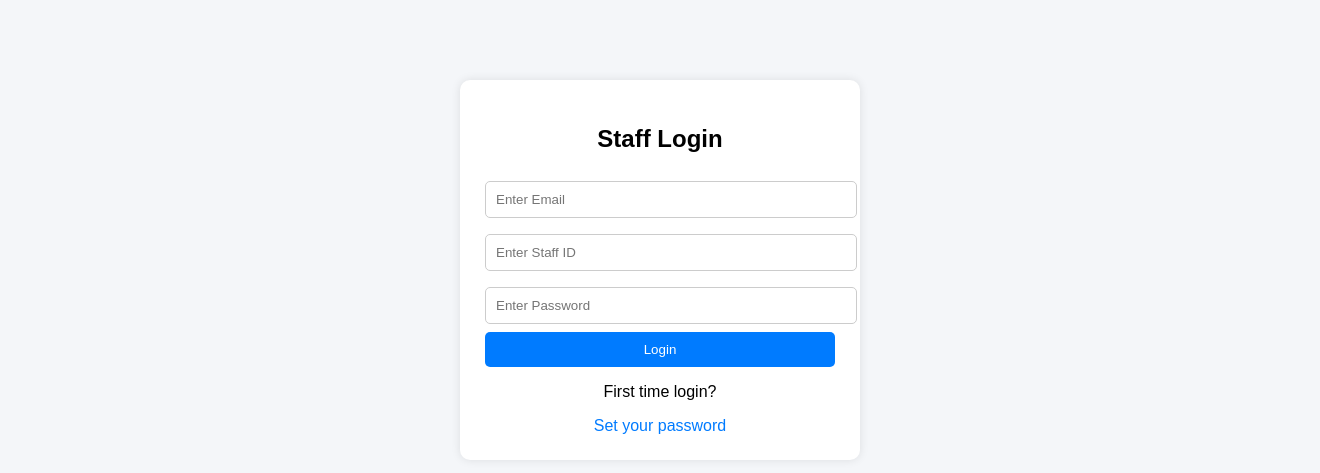
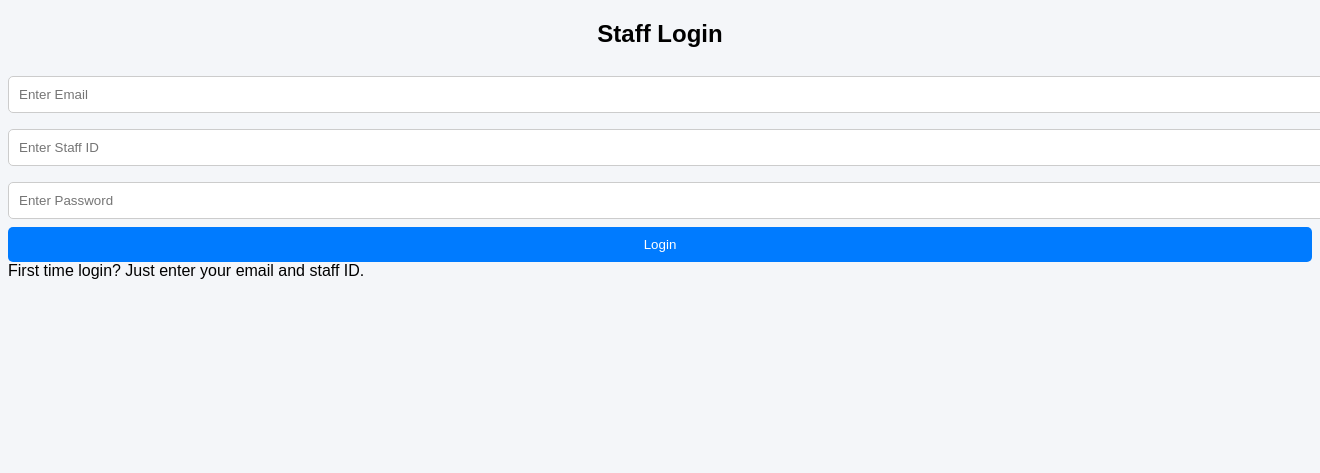
Before and after one commit to Amisha103/multi-tenant-appointment-saas, a Flask app: template app/templates/business/staff/staff_login.html in a window 1320 px wide; the page is wider, and only the part inside the window is pictured. Shown: the top 473 px of that part. Run offline with Flask 3, Linux system fonts and the light colour scheme; the template is opened without the code that fills it, so the values that code supplies are empty.

Commit message:
staff logic updated

```diff
--- a/app/routes/business_routes.py
+++ b/app/routes/business_routes.py
@@ -547,7 +547,7 @@ def set_staff_password(slug, id):
         flash("Account setup complete. Please login.", "success")
         return redirect(url_for("business.staff_login", slug=slug))
 
-    return render_template("business/staff/set_staff_password.html", staff=staff)
+    return render_template("business/staff/staff_set_password.html", staff=staff)
 
 from flask_jwt_extended import jwt_required, get_jwt_identity
 
--- a/app/templates/business/staff/staff_login.html
+++ b/app/templates/business/staff/staff_login.html
@@ -49,7 +49,6 @@
 </head>
 <body>
 
-<div class="container">
     <h2>Staff Login</h2>
 
     <form method="POST">
@@ -60,12 +59,11 @@
         <button type="submit">Login</button>
     </form>
 
-    <div class="link">
-        <p>First time login?</p>
-        <a href="{{ url_for('set_staff_password') }}">
-            Set your password
-        </a>
-    </div>
+
+       <div class="helper-text">
+    First time login? Just enter your email and staff ID.
+</div>
+
 </div>
 
 </body>
--- a/app/templates/business/staff/staff_set_password.html
+++ b/app/templates/business/staff/staff_set_password.html
@@ -62,7 +62,7 @@
 
     <div class="link">
         <p>First time login?</p>
-        <a href="{{ url_for('set_staff_password') }}">
+        <a href="{{ url_for('business.set_staff_password') }}">
             Set your password
         </a>
     </div>
```
